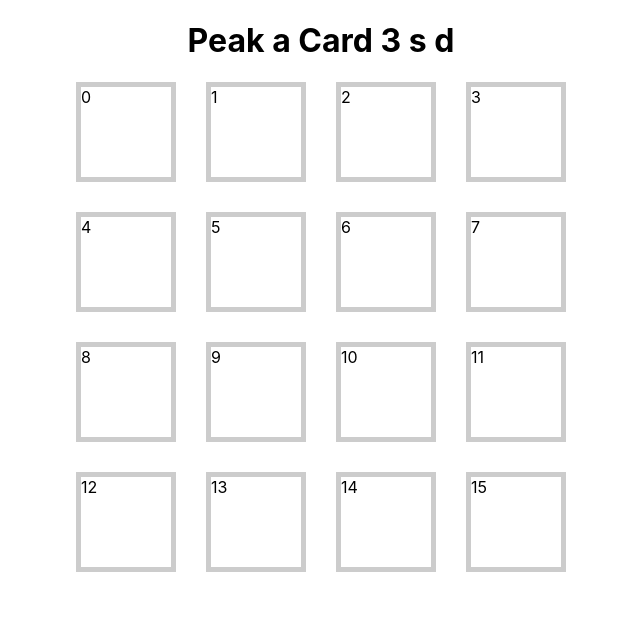
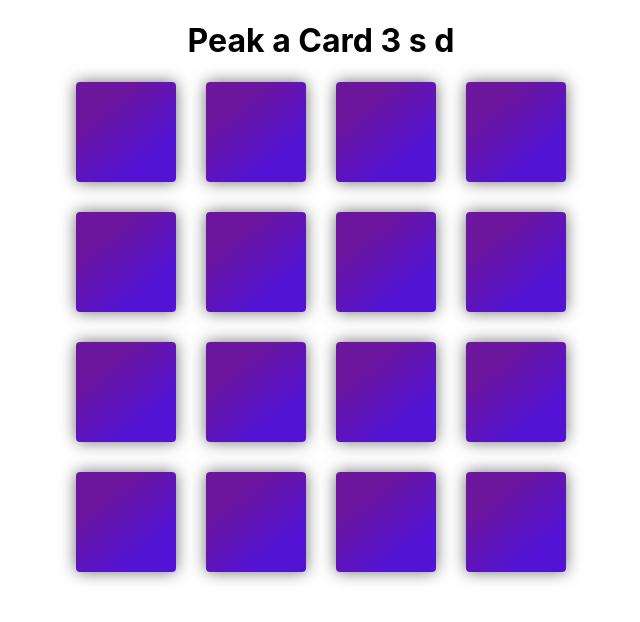
Before and after one commit to jonabutt/peak-a-card, a React (Create React App) app: page / in a window 1280 px wide. Shown: the top 622 px of the page, without its empty margins (319-959 px from the left). Built offline with nearby package versions, Linux system fonts and the light colour scheme.

Commit message:
feat: card have front and back and can be flipped

```diff
--- a/package.json
+++ b/package.json
@@ -13,6 +13,7 @@
     "react": "^17.0.2",
     "react-dom": "^17.0.2",
     "react-scripts": "5.0.0",
+    "styled-component": "^2.8.0",
     "typescript": "^4.5.4",
     "web-vitals": "^2.1.2"
   },
@@ -42,8 +43,10 @@
   },
   "devDependencies": {
     "@pmmmwh/react-refresh-webpack-plugin": "^0.5.4",
+    "@types/styled-components": "^5.1.19",
     "customize-cra": "^1.0.0",
     "react-app-rewired": "^2.1.11",
-    "react-refresh": "^0.11.0"
+    "react-refresh": "^0.11.0",
+    "styled-components": "^5.3.3"
   }
 }
--- a/src/App.tsx
+++ b/src/App.tsx
@@ -2,24 +2,37 @@ import React, { useEffect, useState } from 'react';
 import { Card } from './Components/Card';
 
 const App: React.FC = () => {
-  const [cardList, setCardList] = useState<number[]>([])
+  const [cardList, setCardList] = useState<{value: number,isShowingFront: boolean,index: number}[]>([])
   const [firstLoad, setFirstLoad] = useState<boolean>(true)
   useEffect(() => {
       if(firstLoad){
         setFirstLoad(false);
         for(let i =0;i<16;i++){
-          setCardList(cardList => [...cardList,i]);
+          setCardList(cardList => [...cardList,{value:i, isShowingFront: false, index:i}]);
         }
       }
 
   },[firstLoad])
+  const handleClickCard = (index: number) => {
+    let tempCardList = [...cardList];
+    tempCardList[index].isShowingFront = true;
+    setCardList(tempCardList);
+  }
   return (
     <div>
       <h1>Peak a Card 3  s d</h1>
       <section className="game-board">
 
         {
-          cardList.map((c,index)=><Card key={index} value={c}/>)
+          cardList.map(c=>
+              <Card
+                key={c.index}
+                value={c.value}
+                index={c.index}
+                isShowingFront={c.isShowingFront}
+                handleClickCard={handleClickCard}
+              />
+          )
         }
       </section>
     </div>
--- a/src/Components/Card.tsx
+++ b/src/Components/Card.tsx
@@ -1,13 +1,51 @@
-import React from 'react'
+import React from 'react';
+import styled from 'styled-components';
 
 interface Props {
-    value: number
+    index: number,
+    value: number,
+    isShowingFront: boolean,
+    handleClickCard: (value: number) => void
+
 }
 
-export const Card: React.FC<Props> = ({value}) => {
-        return (
-            <div className="card">
-                {value}
-            </div>
-        );
+const CardStyle = styled.div`
+
+    .card-face{
+        width: 100%;
+        height: 100%;
+        border-radius: 4px;
+        box-shadow: 0px 0px 16px 0px rgba(0, 0, 0, 0.57);
+        cursor: pointer;
+
+        &.card-front{
+            background: red;
+        }
+        &.card-back{
+            background: rgb(83, 19, 213);
+            background: linear-gradient(
+              321deg,
+              rgba(83, 19, 213, 1) 25%,
+              rgba(108, 22, 157, 1) 75%
+            );
+
+        }
+    }
+`
+
+export const Card: React.FC<Props> = ({index,value,isShowingFront,handleClickCard}) => {
+    return (
+        <CardStyle onClick={()=>handleClickCard(index)}>
+            {isShowingFront &&
+                <div className="card-face card-front">
+                    {value}
+                </div>
+            }
+            {!isShowingFront &&
+                <div className="card-face card-back">
+
+                </div>
+            }
+        </CardStyle>
+    );
 }
--- a/src/index.css
+++ b/src/index.css
@@ -10,12 +10,32 @@ html {
   margin: 0;
   padding: 0;
 }
+* {
+  box-sizing: border-box;
+}
 h1 {
   text-align: center;
 }
-.card {
-  border: 5px solid #ccc;
+/* .card {
 }
+
+.card-front {
+  text-align: center;
+}
+.card-back {
+  background: rgb(83, 19, 213);
+  background: linear-gradient(
+    321deg,
+    rgba(83, 19, 213, 1) 25%,
+    rgba(108, 22, 157, 1) 75%
+  );
+  width: 100%;
+  height: 100%;
+  cursor: pointer;
+  border-radius: 4px;
+  box-shadow: 0px 0px 16px 0px rgba(0, 0, 0, 0.57);
+} */
+
 .game-board {
   display: grid;
   grid-template-columns: 100px 100px 100px 100px;
```
Also changed, not shown: 1 other file (tests, documents, lock files or other folders).
